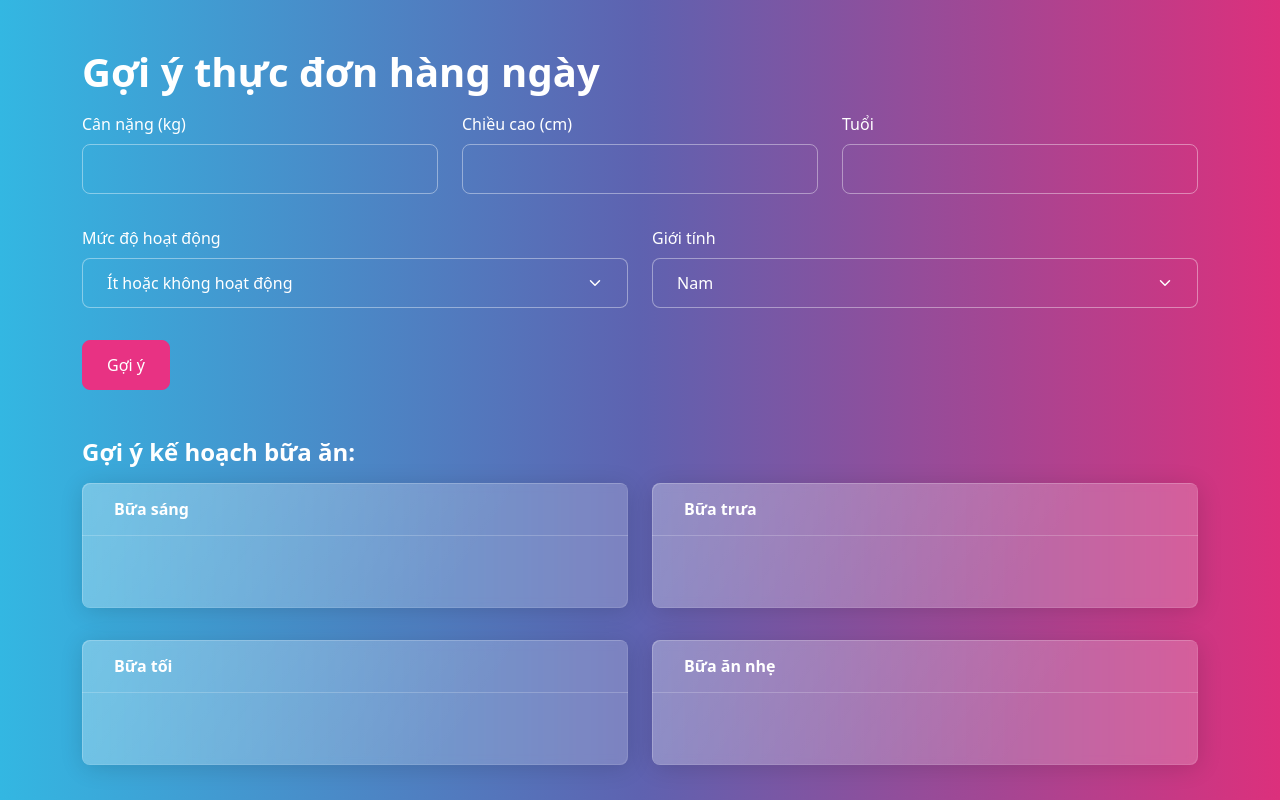
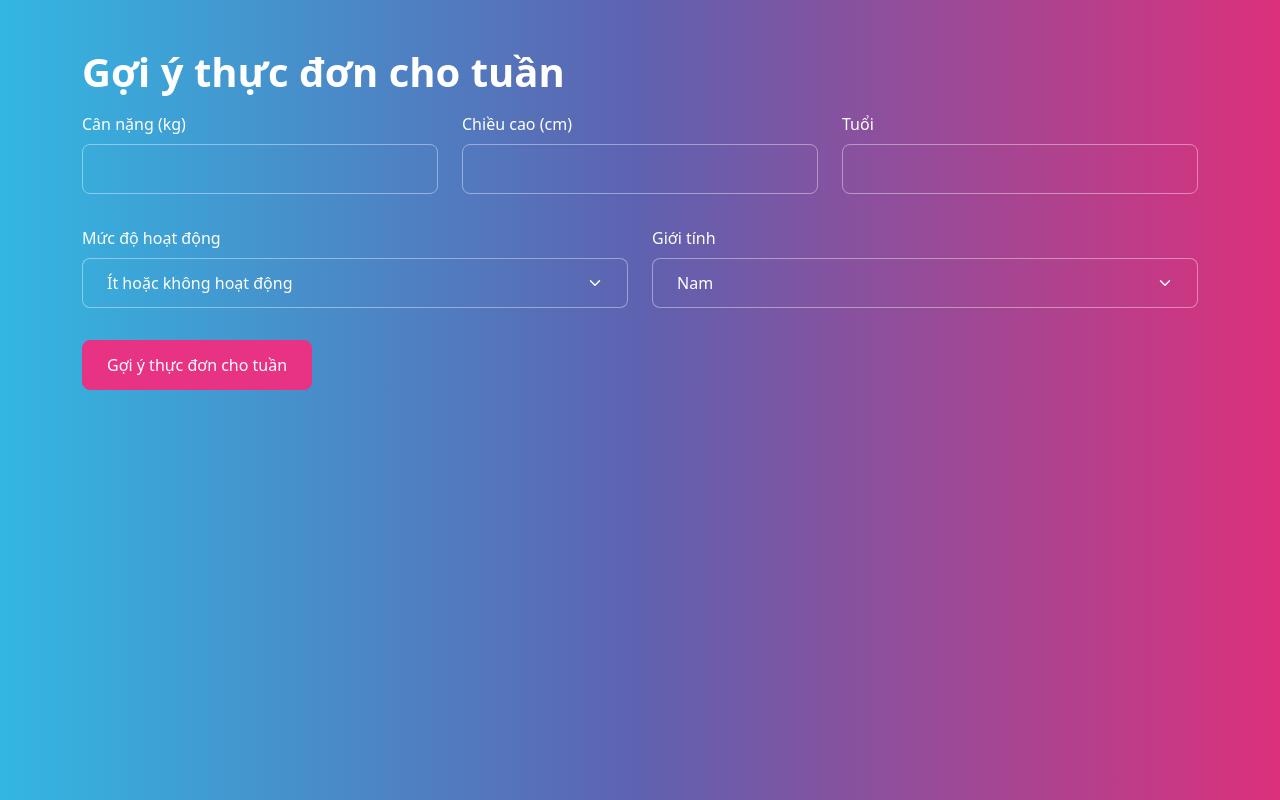
Before and after one commit to tungpham42/thuc-don, a React (Create React App) app: page / in a window 1280 px wide. Built offline with nearby package versions, Linux system fonts and the light colour scheme.

Commit message:
Update CaloriesCalculator.js

```diff
--- a/src/CaloriesCalculator.js
+++ b/src/CaloriesCalculator.js
@@ -4,12 +4,7 @@ import mealSuggestions from "./mealSuggestions";
 
 const CaloriesCalculator = () => {
   const [caloriesNeeded, setCaloriesNeeded] = useState(null);
-  const [mealPlan, setMealPlan] = useState({
-    breakfast: [],
-    lunch: [],
-    dinner: [],
-    snacks: [],
-  });
+  const [weeklyMealPlan, setWeeklyMealPlan] = useState([]);
 
   const mealCategories = {
     breakfast: "Bữa sáng",
@@ -17,6 +12,16 @@ const CaloriesCalculator = () => {
     dinner: "Bữa tối",
     snacks: "Bữa ăn nhẹ",
   };
+
+  const daysOfWeek = [
+    "Thứ Hai",
+    "Thứ Ba",
+    "Thứ Tư",
+    "Thứ Năm",
+    "Thứ Sáu",
+    "Thứ Bảy",
+    "Chủ Nhật",
+  ];
 
   const calculateCalories = (event) => {
     event.preventDefault();
@@ -36,24 +41,30 @@ const CaloriesCalculator = () => {
 
     const totalCalories = Math.round(BMR * parseFloat(activityLevel.value));
     setCaloriesNeeded(totalCalories);
-    generateMealPlan(totalCalories);
+    generateWeeklyMealPlan(totalCalories);
   };
 
-  const generateMealPlan = (calories) => {
+  const generateWeeklyMealPlan = (calories) => {
     const calorieLimit = calories / 4;
-    setMealPlan({
+    const planForWeek = [];
+
+    for (let i = 0; i < 7; i++) {
+      const dailyMealPlan = {
         breakfast: getMealsWithinLimit(mealSuggestions.breakfast, calorieLimit),
         lunch: getMealsWithinLimit(mealSuggestions.lunch, calorieLimit),
         dinner: getMealsWithinLimit(mealSuggestions.dinner, calorieLimit),
         snacks: getMealsWithinLimit(mealSuggestions.snacks, calorieLimit),
-    });
+      };
+      planForWeek.push(dailyMealPlan);
+    }
+
+    setWeeklyMealPlan(planForWeek);
   };
 
   const getMealsWithinLimit = (items = [], calorieLimit) => {
     let totalCalories = 0;
     let selectedMeals = [];
 
-    // Ensure items is an array and shuffle before selecting meals
     const shuffled = Array.isArray(items)
       ? [...items].sort(() => 0.5 - Math.random())
       : [];
@@ -68,14 +79,18 @@ const CaloriesCalculator = () => {
     return selectedMeals;
   };
 
-  const renderMealPlan = (category, meals) => (
-    <Col md={6}>
+  const renderMealPlanForDay = (dayIndex, meals) => (
+    <Card className="mb-3">
+      <Card.Header>{daysOfWeek[dayIndex]}</Card.Header>
+      <Card.Body>
+        <Row>
+          {Object.keys(mealCategories).map((category) => (
+            <Col md={6} key={category}>
               <Card className="mb-3">
                 <Card.Header>{mealCategories[category]}</Card.Header>
                 <Card.Body>
                   <ol>
-            {meals &&
-              meals.map((item, index) => (
+                    {meals[category].map((item, index) => (
                       <li key={index}>
                         {item.name} - {item.calories} calo
                       </li>
@@ -84,11 +99,15 @@ const CaloriesCalculator = () => {
                 </Card.Body>
               </Card>
             </Col>
+          ))}
+        </Row>
+      </Card.Body>
+    </Card>
   );
 
   return (
     <Container className="mt-4">
-      <h1>Gợi ý thực đơn hàng ngày</h1>
+      <h1>Gợi ý thực đơn cho tuần</h1>
       <Form onSubmit={calculateCalories}>
         <Row>
           <Col md={4}>
@@ -136,7 +155,7 @@ const CaloriesCalculator = () => {
           </Col>
         </Row>
         <Button className="mt-3" type="submit">
-          Gợi ý
+          Gợi ý thực đơn cho tuần
         </Button>
       </Form>
 
@@ -146,15 +165,12 @@ const CaloriesCalculator = () => {
         </div>
       )}
 
-      {mealPlan && (
+      {weeklyMealPlan.length > 0 && (
         <div className="mt-4">
-          <h4>Gợi ý kế hoạch bữa ăn:</h4>
-          <Row>
-            {renderMealPlan("breakfast", mealPlan.breakfast)}
-            {renderMealPlan("lunch", mealPlan.lunch)}
-            {renderMealPlan("dinner", mealPlan.dinner)}
-            {renderMealPlan("snacks", mealPlan.snacks)}
-          </Row>
+          <h4>Kế hoạch bữa ăn hàng tuần:</h4>
+          {weeklyMealPlan.map((dailyMealPlan, index) => (
+            <div key={index}>{renderMealPlanForDay(index, dailyMealPlan)}</div>
+          ))}
         </div>
       )}
     </Container>
```
Lines whose indentation alone changed are shown as unchanged.
